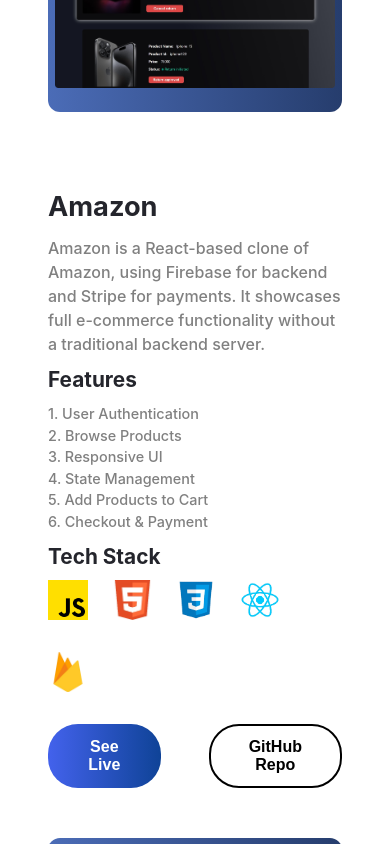
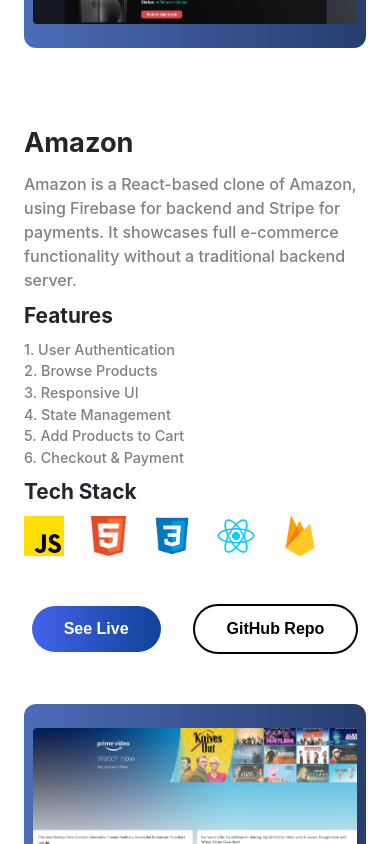
Before and after one commit to Deekshith-S-Shetty/portfolio, a React (Create React App) app: page / in a window 390 px wide. Shown: the part 2620-3464 px from the top of the page. Built offline with nearby package versions, Linux system fonts and the light colour scheme.

Commit message:
Link all buttons in the website to their respective locations

```diff
--- a/src/Components/About.js
+++ b/src/Components/About.js
@@ -4,7 +4,7 @@
 export class About extends Component {
   render() {
     return (
-      <div className="about-section">
+      <div className="about-section" id="about">
         <div className="about-container">
           <div className="image-section">
             <img className="self-image" src="./images/self.png" alt="My pic" />
--- a/src/Components/Contact.css
+++ b/src/Components/Contact.css
@@ -21,6 +21,7 @@
   font-size: 2rem;
   font-weight: normal;
   margin-top: 0;
+  margin-bottom: 32px;
 }
 
 .contact-form {
--- a/src/Components/Contact.js
+++ b/src/Components/Contact.js
@@ -52,7 +52,7 @@
   };
 
   return (
-    <div className="contact-section">
+    <div className="contact-section" id="contact">
       <p>CONTACT</p>
       <h3>Connect with me</h3>
       <form className="contact-form" onSubmit={handleSubmit}>
--- a/src/Components/Portfolio.js
+++ b/src/Components/Portfolio.js
@@ -4,7 +4,7 @@
 
 export default function Portfolio() {
   return (
-    <div className="portfolio-section">
+    <div className="portfolio-section" id="projects">
       <div className="portfolio-intro">
         <p>PORTFOLIO</p>
         <h2>Projects I have worked on</h2>
@@ -41,7 +41,7 @@
         ]}
         techStack={["javaScript", "html", "css", "react", "firebase"]}
         liveLink={"https://fir-2bbb7.web.app/"}
-        repoLink={"github.com/deekshith-S-Shetty/amazon"}
+        repoLink={"https://github.com/deekshith-S-Shetty/amazon"}
       />
     </div>
   );
--- a/src/Components/Project.css
+++ b/src/Components/Project.css
@@ -97,6 +97,10 @@
 }
 
 @media only screen and (max-width: 820px) {
+  .projects-section {
+    margin: 0 1.5rem;
+  }
+
   .project-text {
     flex: 100%;
   }
@@ -107,4 +111,20 @@
     object-fit: contain;
     padding: 24px 0;
   }
+
+  .link-btn {
+    flex-wrap: wrap;
+    justify-content: center;
+    align-items: center;
+    gap: 2rem;
+    margin-top: 16px;
+  }
+
+  .projects-link {
+    margin: 0;
+  }
+
+  .github-link {
+    margin: 0;
+  }
 }
--- a/src/Components/Project.js
+++ b/src/Components/Project.js
@@ -35,10 +35,24 @@
         </div>
         <div className="link-btn">
           <div className="projects-link">
-            <button className="btn btn-color">See Live</button>
+            <a
+              href={liveLink}
+              className="scroll-link"
+              target="_blank"
+              rel={"noreferrer"}
+            >
+              <button className="btn btn-color">See Live</button>
+            </a>
           </div>
           <div className="github-link">
-            <button className="btn btn-outline">GitHub Repo</button>
+            <a
+              href={repoLink}
+              className="scroll-link"
+              target="_blank"
+              rel={"noreferrer"}
+            >
+              <button className="btn btn-outline">GitHub Repo</button>
+            </a>
           </div>
         </div>
       </div>
```
